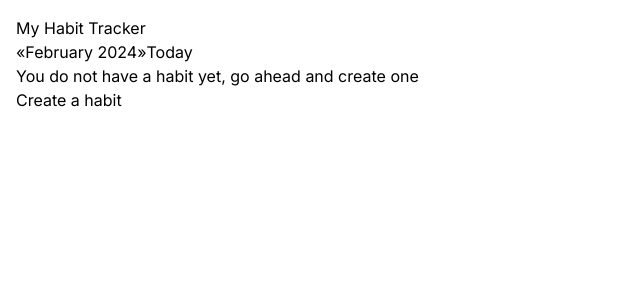
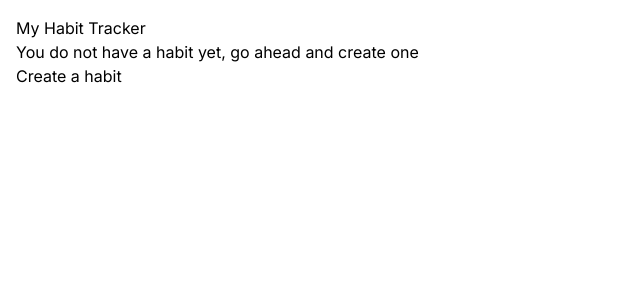
Before and after one commit to baradev/my-habit-tracker, a Next.js app: page / in a window 1280 px wide. Shown: the top 300 px of the page, without its empty margins (0-640 px from the left). Built offline with nearby package versions, Linux system fonts and the light colour scheme.

Commit message:
dobra verze

```diff
--- a/app/page.tsx
+++ b/app/page.tsx
@@ -29,7 +29,6 @@ export default function Home() {
   const [currentMonth, setCurrentMonth] = useState(dayjs())
   const [habitList, setHabitList] = useState<IHabit[]>([])
   const [habitInEditMode, setHabitInEditMode] = useState<string | null>(null)
-  const [isPastNoHabits, setIsPastNoHabits] = useState<boolean>(false)
 
   useEffect(() => {
     const savedMonth = localStorage.getItem('currentMonth')
@@ -66,7 +65,6 @@ export default function Home() {
   )
 
   const changeMonth = (increment: number) => {
-    if (isPastNoHabits && increment === -1) return // Prevent rolling back in history if there are no habits saved in the past
     const newMonth = currentMonth.add(increment, 'month')
     setCurrentMonth(newMonth)
     localStorage.setItem('currentMonth', newMonth.format())
@@ -237,51 +235,26 @@ export default function Home() {
     return habitList.length === 0
   }
 
-  const isPastMonth = currentMonth.isBefore(dayjs(), 'month')
-
-  useEffect(() => {
-    if (hasNoHabits() && isPastMonth) {
-      setIsPastNoHabits(true)
-    } else {
-      setIsPastNoHabits(false)
-    }
-  }, [habitList, currentMonth])
-
   return (
     <main>
+      {hasNoHabits() && <NoHabitsScreen addNewHabit={addNewHabit} />}
+      {!hasNoHabits() && (
         <div>
           <div className={`flex flex-row-reverse m-3 mx-auto max-w-screen-xl`}>
             <div className="join flex">
-            {!isPastNoHabits && (
-              <>
-                <button
-                  className="join-item btn"
-                  onClick={() => changeMonth(-1)}
-                >
+              <button className="join-item btn" onClick={() => changeMonth(-1)}>
                 «
               </button>
               <button className="join-item btn w-40">{monthYear}</button>
-              </>
-            )}
-            {!isPastNoHabits && (
               <button className="join-item btn" onClick={() => changeMonth(1)}>
                 »
               </button>
-            )}
               <button className="join-item btn" onClick={resetToCurrentDay}>
                 Today
               </button>
             </div>
           </div>
-        {isPastNoHabits && (
-          <div className="m-3 text-center">
-            <p>You didn't create any habits in the past.</p>
-          </div>
-        )}
-        {!isPastNoHabits && hasNoHabits() && (
-          <NoHabitsScreen addNewHabit={addNewHabit} />
-        )}
-        {!hasNoHabits() && (
+          {habitList.length > 0 && (
             <>
               {habitList.map((habit: IHabit) => {
                 const checkedRecords = recordData.filter((record: IRecord) => {
@@ -303,6 +276,8 @@ export default function Home() {
                   />
                 )
               })}
+            </>
+          )}
           <div className={`flex m-3 mx-auto max-w-screen-xl`}>
             {habitList.length < 4 && (
               <button className="btn btn-default" onClick={addNewHabit}>
@@ -310,9 +285,8 @@ export default function Home() {
               </button>
             )}
           </div>
-          </>
+        </div>
       )}
-      </div>
     </main>
   )
 }
```
Lines whose indentation alone changed are shown as unchanged.
